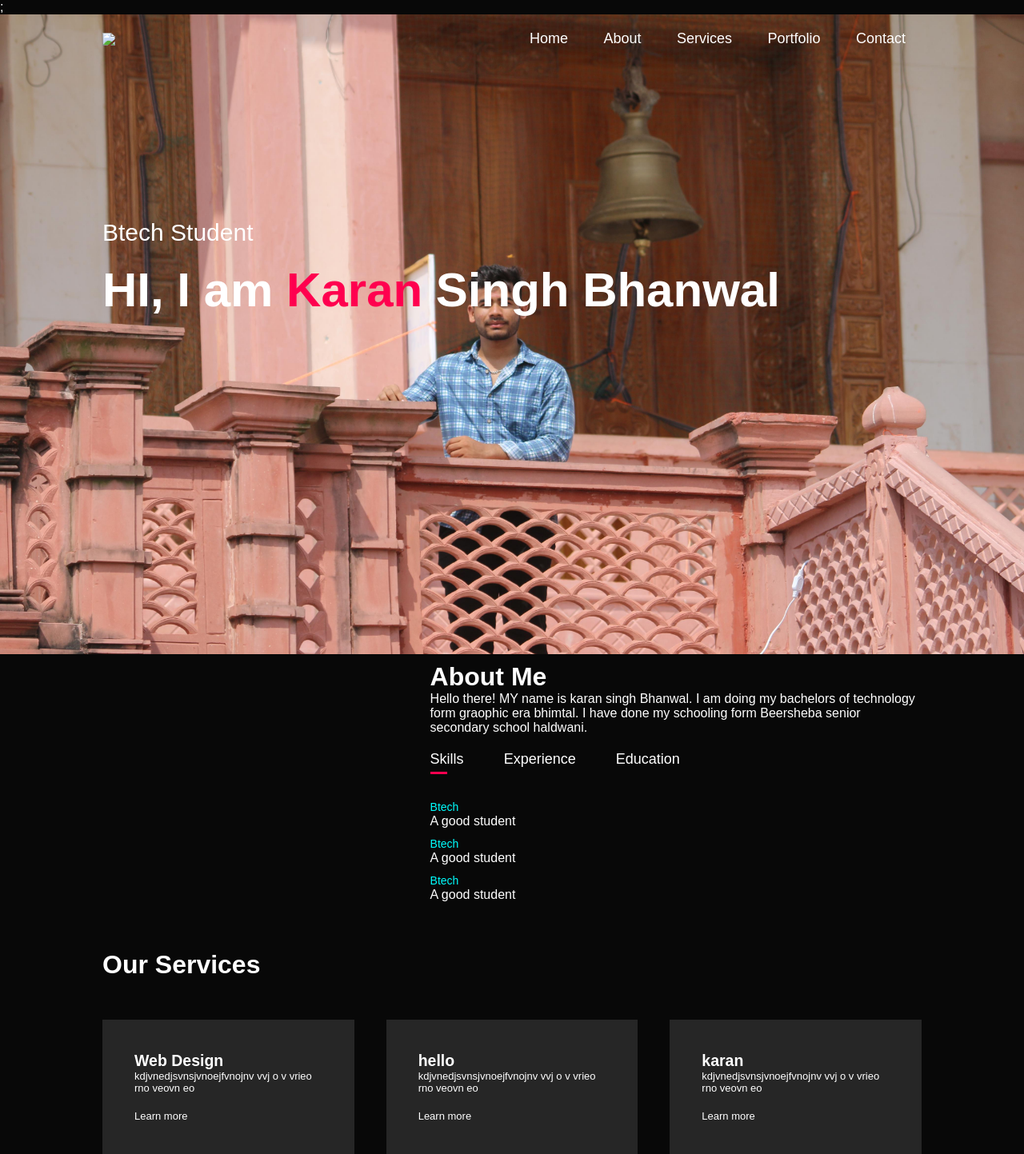
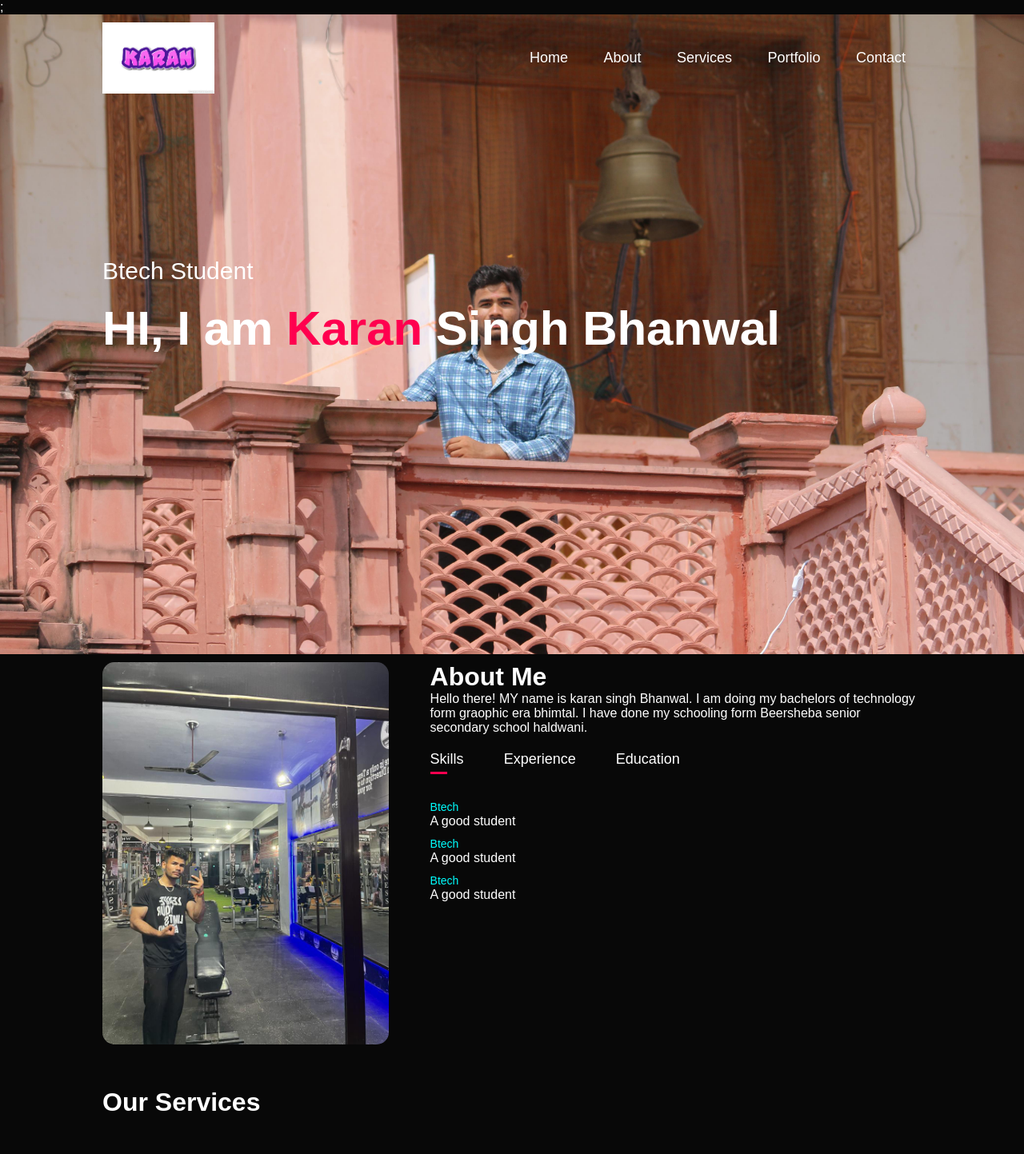
Before and after one commit to karanbhanwal24/hello, a plain HTML site: page index.html in a window 1280 px wide. Shown: the top 1443 px of the page at 80% size. Drawn offline with Linux system fonts and the light colour scheme; files whose address does not match are found by name.

Commit message:
Update index.html

```diff
--- a/index.html
+++ b/index.html
@@ -12,7 +12,7 @@
     <div id = "header">
         <div class="container">
             <nav>
-                <img src = "images/logo.png" class = "logo">
+                <img src = "logo.png" class = "logo">
                 <ul  id = "sidemenu">
                     <li><a href="#header">Home</a></li>
                     <li><a href="#About">About</a></li>
@@ -34,7 +34,7 @@
     <div class="container">
         <div class = "row">
             <div class = about-col-1>
-                <img src="images/user1.jpeg" alt="">
+                <img src="user1.jpeg" alt="">
             </div>
             <div class = about-col-2>
                 <h1 class="sub-title">About Me</h1>
```
